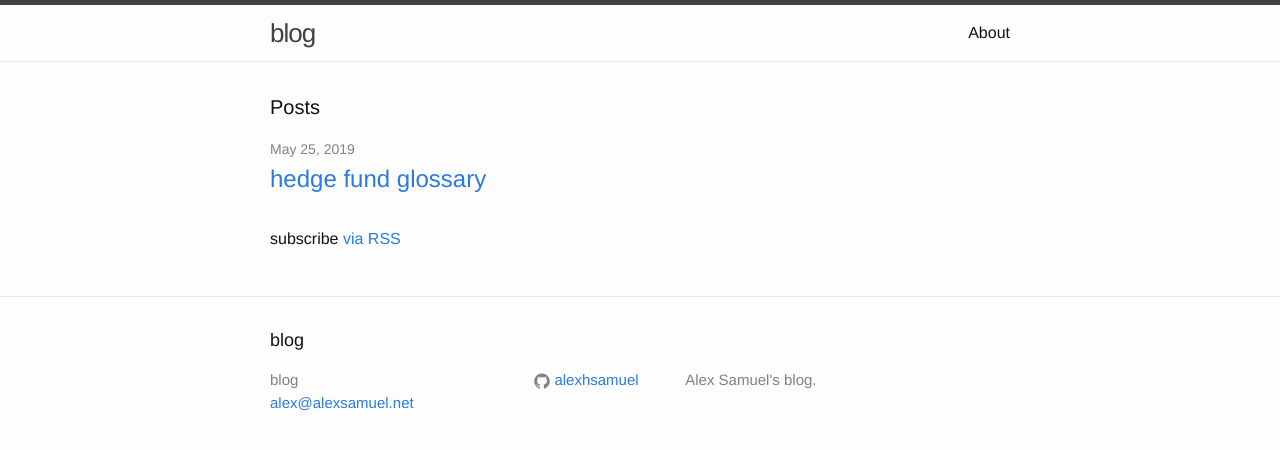
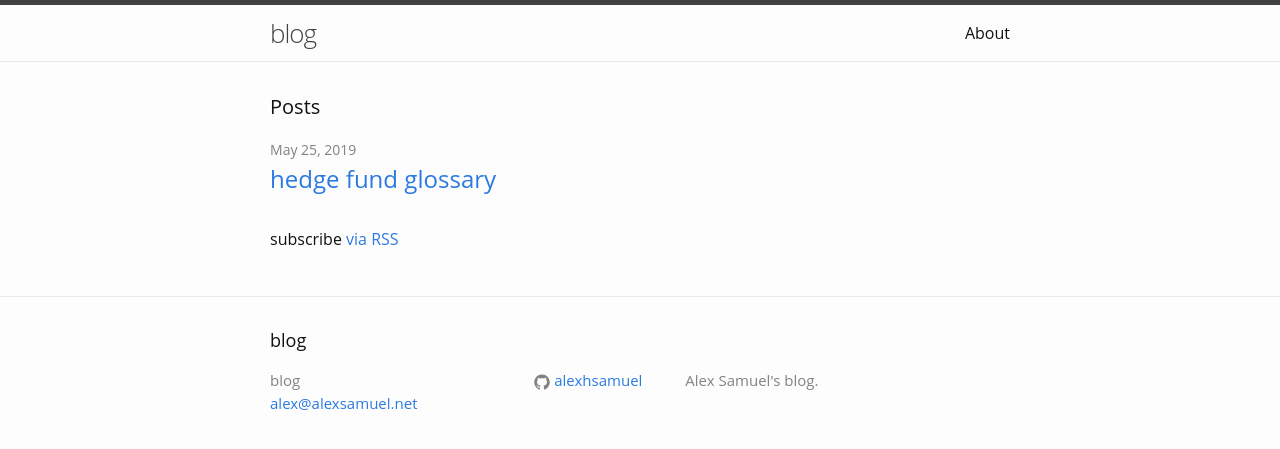
Before and after one commit to alexhsamuel/blog, a Jekyll site: the page built from index.html, in a window 1280 px wide. Shown: the top 449 px of the page. Built offline with Jekyll 4.4.1, drawn with Linux system fonts in a browser that asks for light colours.

Commit message:
Update font.

```diff
--- a/css/main.scss
+++ b/css/main.scss
@@ -6,7 +6,7 @@
 
 
 // Our variables
-$base-font-family: "Helvetica Neue", Helvetica, Arial, sans-serif;
+$base-font-family: "Open Sans", Helvetica, Arial, sans-serif;
 $base-font-size:   16px;
 $base-font-weight: 400;
 $small-font-size:  $base-font-size * 0.875;
```
